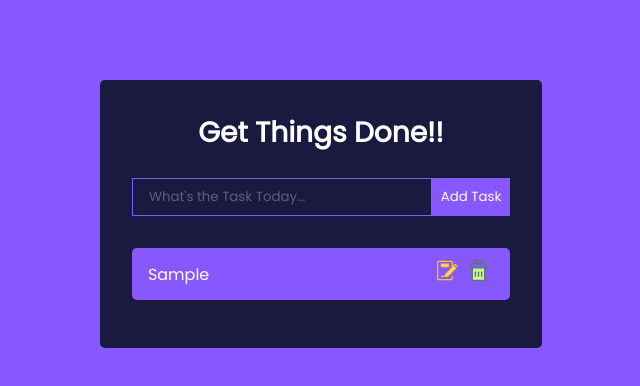
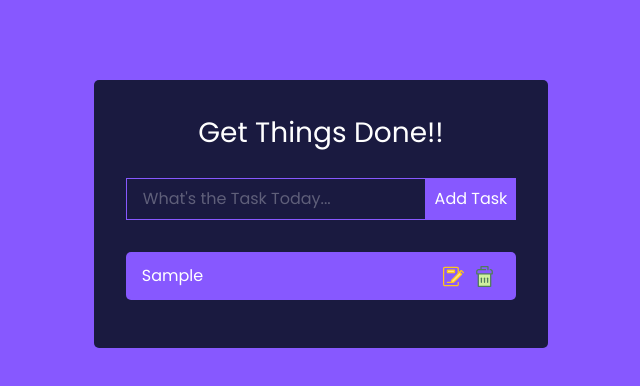
Before and after one commit to AbhishekBhure/to-do, a React (Create React App) app: page / in a window 1280 px wide. Both pictures are taken after typing "Sample" into the empty fields and a click on the button "Add Task". Shown: the top 386 px of the page, without its empty margins (319-959 px from the left). Built offline with nearby package versions, Linux system fonts and the light colour scheme.

Commit message:
added tailwindCSS

```diff
--- a/package.json
+++ b/package.json
@@ -39,5 +39,8 @@
       "last 1 firefox version",
       "last 1 safari version"
     ]
+  },
+  "devDependencies": {
+    "tailwindcss": "^3.3.3"
   }
 }
--- a/src/App.css
+++ b/src/App.css
@@ -1,5 +1,7 @@
 @import url('https://fonts.googleapis.com/css2?family=Poppins&display=swap');
-
+@tailwind base;
+@tailwind components;
+@tailwind utilities;
 * {
   font-family: 'Poppins', sans-serif;
   margin: 0;
--- a/src/components/Todo.js
+++ b/src/components/Todo.js
@@ -12,7 +12,7 @@
       >
         {task.task}
       </p>
-      <div>
+      <div className="flex">
         <img
           src={edit}
           alt="edit"
--- /dev/null
+++ b/tailwind.config.js
@@ -0,0 +1,8 @@
+/** @type {import('tailwindcss').Config} */
+module.exports = {
+  content: ["./src/**/*.{js,jsx,ts,tsx}"],
+  theme: {
+    extend: {},
+  },
+  plugins: [],
+};
```
Also changed, not shown: 1 other file (tests, documents, lock files or other folders).
